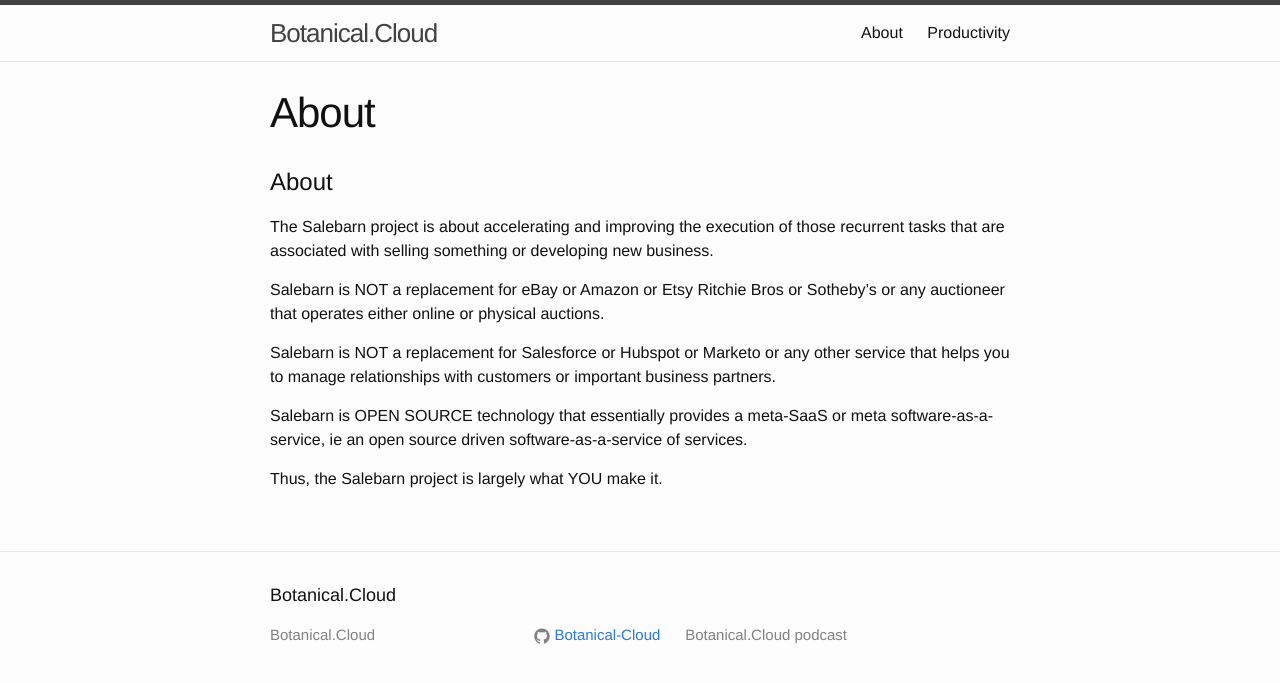
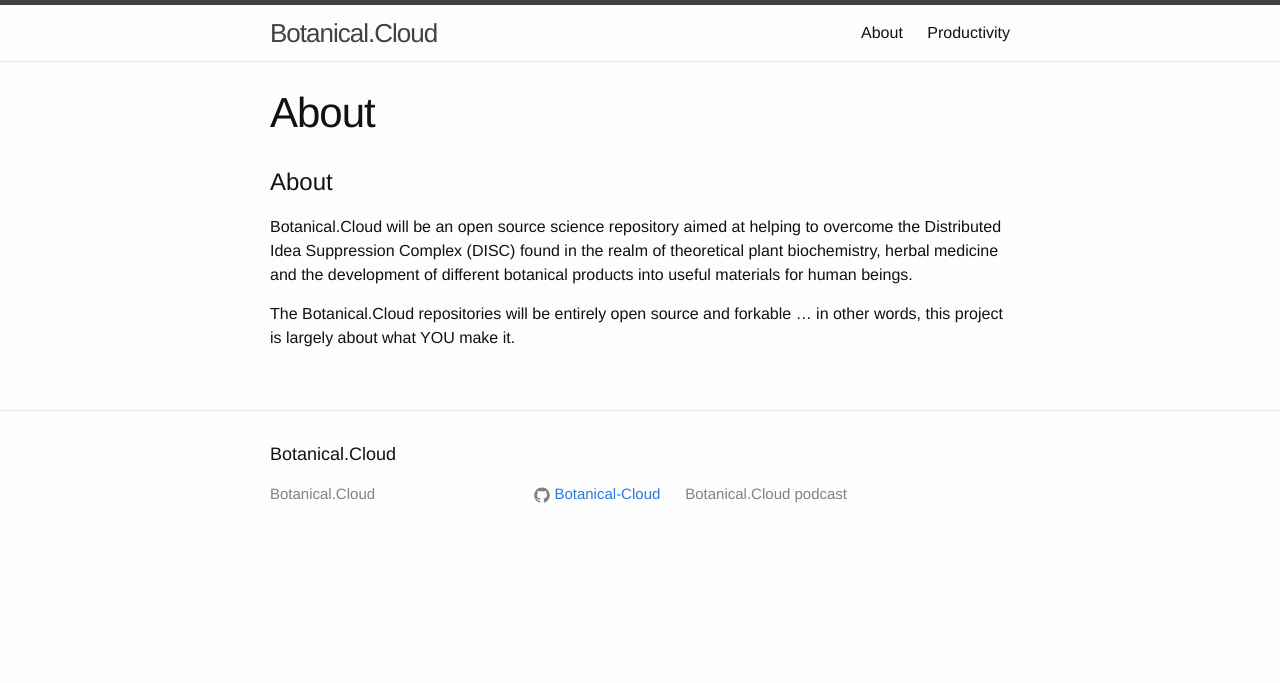
Before and after one commit to Botanical-Cloud/Botanical-Cloud.github.io, a Jekyll site: the page built from About.md, in a window 1280 px wide. Shown: the top 683 px of the page. Built offline with Jekyll 4.4.1, drawn with Linux system fonts in a browser that asks for light colours; our own code applies the rules of GitHub Pages for plain Markdown files.

Commit message:
Preliminary ABOUT

```diff
--- a/About.md
+++ b/About.md
@@ -1,11 +1,5 @@
 # About
 
-The Salebarn project is about accelerating and improving the execution of those recurrent tasks that are associated with selling something or developing new business.
+Botanical.Cloud will be an open source science repository aimed at helping to overcome the Distributed Idea Suppression Complex (DISC) found in the realm of theoretical plant biochemistry, herbal medicine and the development of different botanical products into useful materials for human beings.
 
-Salebarn is NOT a replacement for eBay or Amazon or Etsy Ritchie Bros or Sotheby's or any auctioneer that operates either online or physical auctions.
-
-Salebarn is NOT a replacement for Salesforce or Hubspot or Marketo or any other service that helps you to manage relationships with customers or important business partners.
-
-Salebarn is OPEN SOURCE technology that essentially provides a meta-SaaS or meta software-as-a-service, ie an open source driven software-as-a-service of services.
-
-Thus, the Salebarn project is largely what YOU make it.
+The Botanical.Cloud repositories will be entirely open source and forkable ... in other words, this project is largely about what YOU make it.
```
